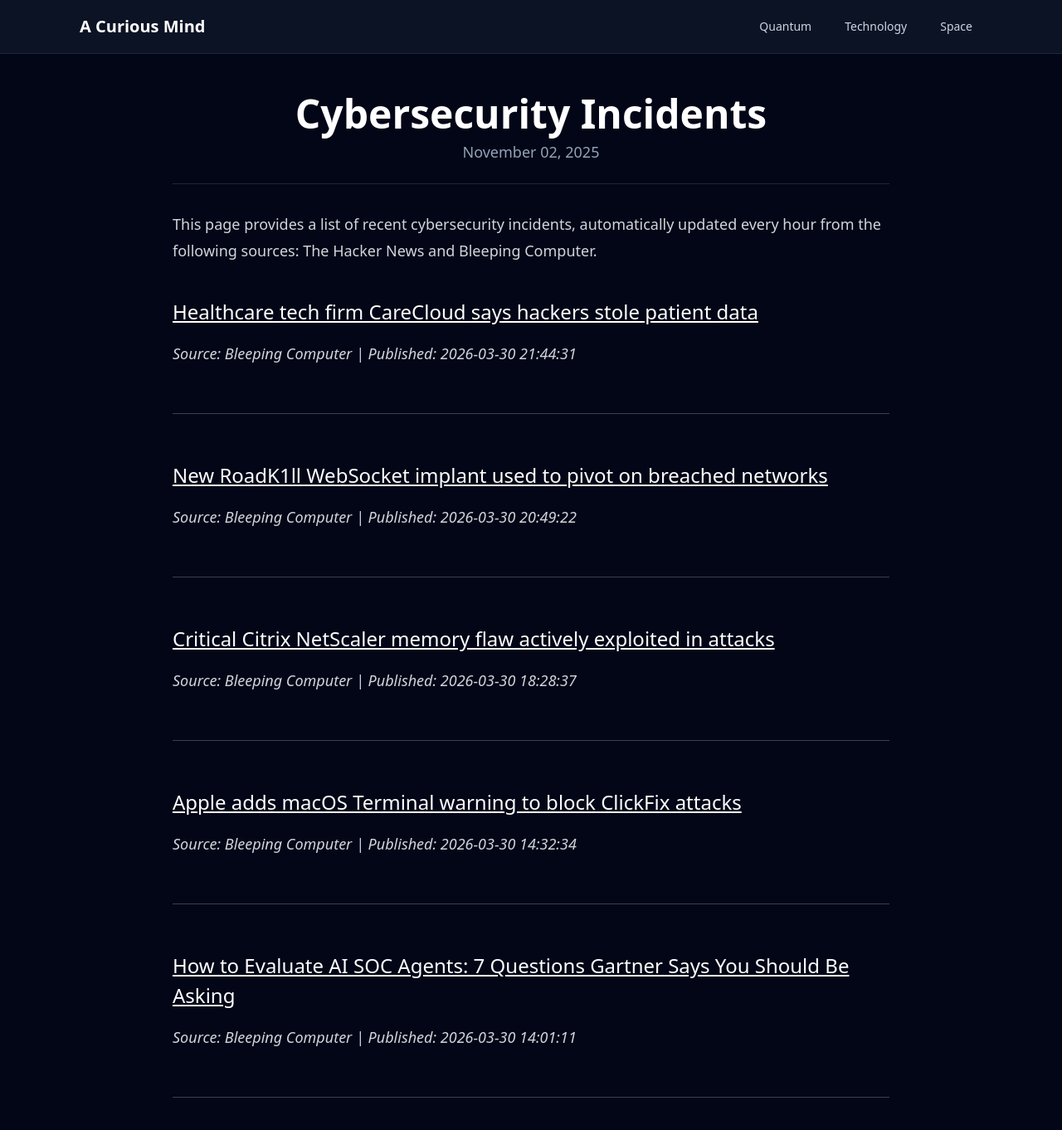
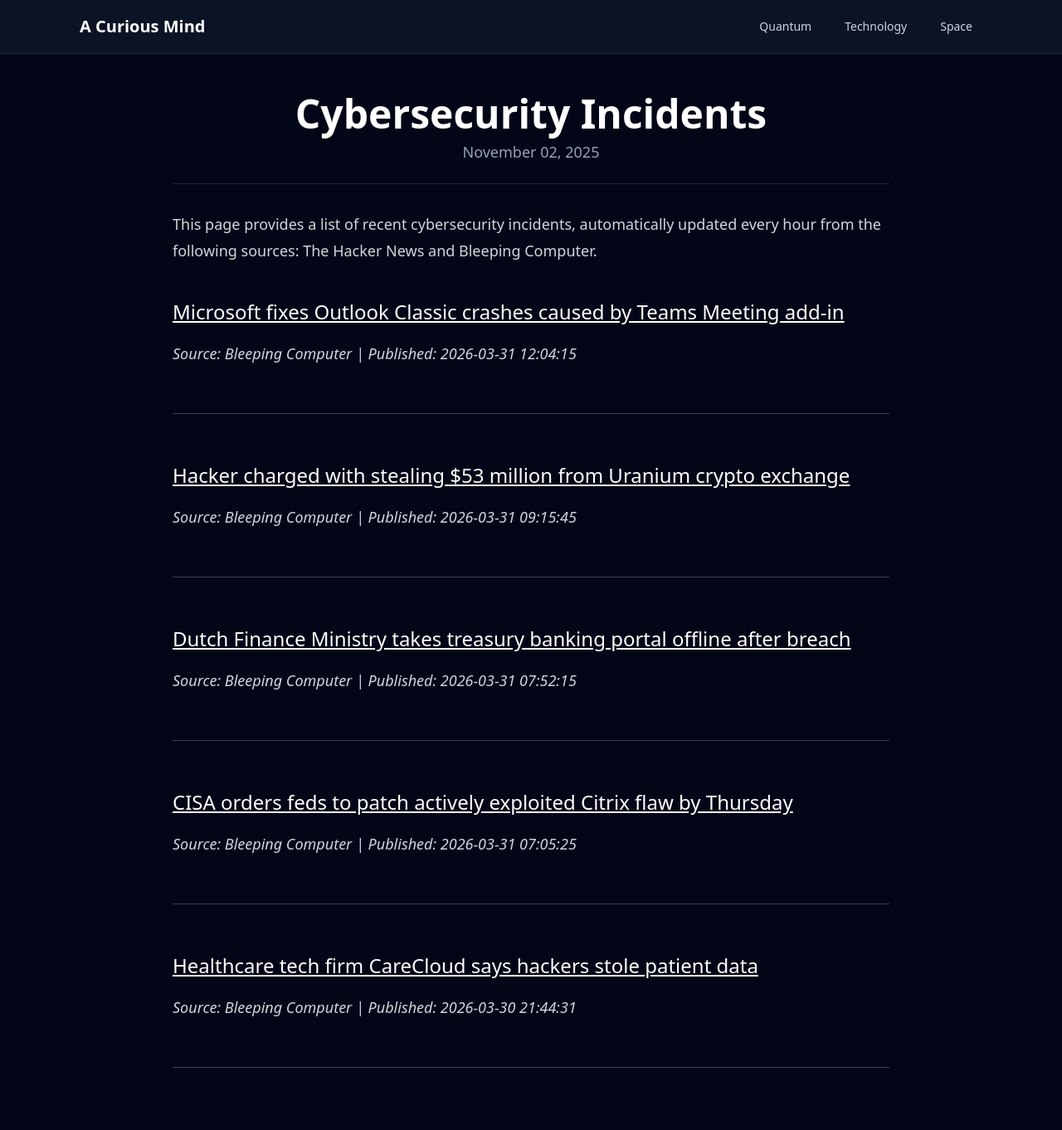
Before and after one commit to onehl7/onehl7.github.io, a Jekyll site: the page built from _posts/2025-11-02-cybersecurity-incidents.md, in a window 1280 px wide and 1400 px high. Shown: the top 1362 px of the window at 83% size. Built offline with Jekyll 4.4.1, drawn with Linux system fonts in a browser that asks for light colours; nearby versions of some CDN libraries.

Commit message:
Update news data

```diff
--- a/_data/news.json
+++ b/_data/news.json
@@ -1,32 +1,32 @@
 [
+  {
+    "source": "Bleeping Computer",
+    "title": "Microsoft fixes Outlook Classic crashes caused by Teams Meeting add-in",
+    "link": "https://www.bleepingcomputer.com/news/microsoft/microsoft-fixes-outlook-classic-crashes-caused-by-teams-meeting-add-in/",
+    "published": "2026-03-31 12:04:15"
+  },
+  {
+    "source": "Bleeping Computer",
+    "title": "Hacker charged with stealing $53 million from Uranium crypto exchange",
+    "link": "https://www.bleepingcomputer.com/news/security/hacker-charged-with-stealing-53-million-from-uranium-crypto-exchange/",
+    "published": "2026-03-31 09:15:45"
+  },
+  {
+    "source": "Bleeping Computer",
+    "title": "Dutch Finance Ministry takes treasury banking portal offline after breach",
+    "link": "https://www.bleepingcomputer.com/news/security/dutch-finance-ministry-takes-treasury-banking-portal-offline-after-breach/",
+    "published": "2026-03-31 07:52:15"
+  },
+  {
+    "source": "Bleeping Computer",
+    "title": "CISA orders feds to patch actively exploited Citrix flaw by Thursday",
+    "link": "https://www.bleepingcomputer.com/news/security/cisa-orders-feds-to-patch-actively-exploited-citrix-flaw-by-thursday/",
+    "published": "2026-03-31 07:05:25"
+  },
   {
     "source": "Bleeping Computer",
     "title": "Healthcare tech firm CareCloud says hackers stole patient data",
     "link": "https://www.bleepingcomputer.com/news/security/healthcare-tech-firm-carecloud-says-hackers-stole-patient-data/",
     "published": "2026-03-30 21:44:31"
-  },
-  {
-    "source": "Bleeping Computer",
-    "title": "New RoadK1ll WebSocket implant used to pivot on breached networks",
-    "link": "https://www.bleepingcomputer.com/news/security/new-roadk1ll-websocket-implant-used-to-pivot-on-breached-networks/",
-    "published": "2026-03-30 20:49:22"
-  },
-  {
-    "source": "Bleeping Computer",
-    "title": "Critical Citrix NetScaler memory flaw actively exploited in attacks",
-    "link": "https://www.bleepingcomputer.com/news/security/critical-citrix-netscaler-memory-flaw-actively-exploited-in-attacks/",
-    "published": "2026-03-30 18:28:37"
-  },
-  {
-    "source": "Bleeping Computer",
-    "title": "Apple adds macOS Terminal warning to block ClickFix attacks",
-    "link": "https://www.bleepingcomputer.com/news/security/apple-adds-macos-terminal-warning-to-block-clickfix-attacks/",
-    "published": "2026-03-30 14:32:34"
-  },
-  {
-    "source": "Bleeping Computer",
-    "title": "How to Evaluate AI SOC Agents: 7 Questions Gartner Says You Should Be Asking",
-    "link": "https://www.bleepingcomputer.com/news/security/how-to-evaluate-ai-soc-agents-7-questions-gartner-says-you-should-be-asking/",
-    "published": "2026-03-30 14:01:11"
   }
 ]
```
